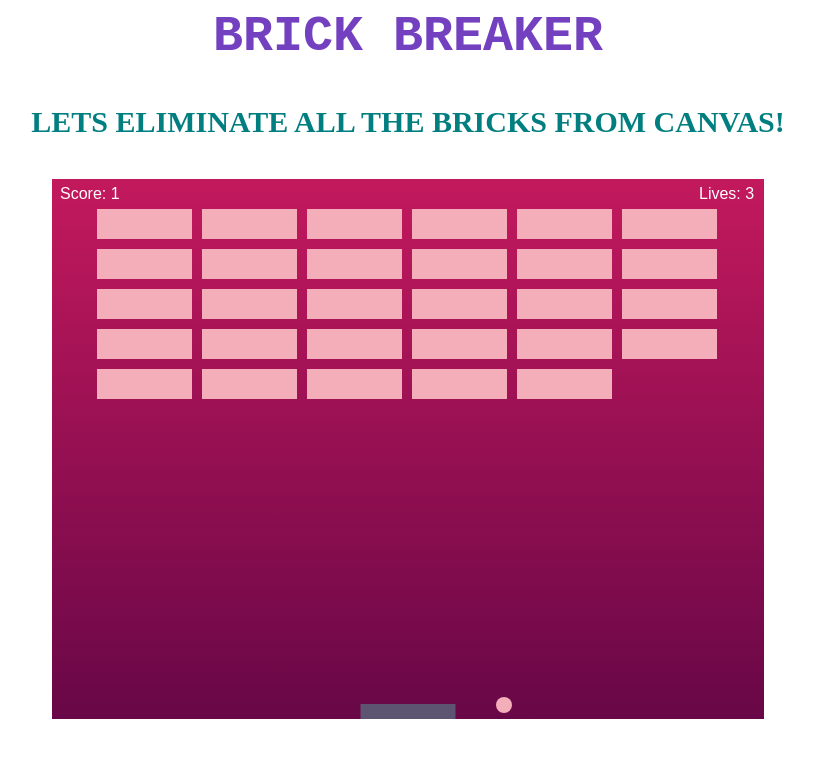
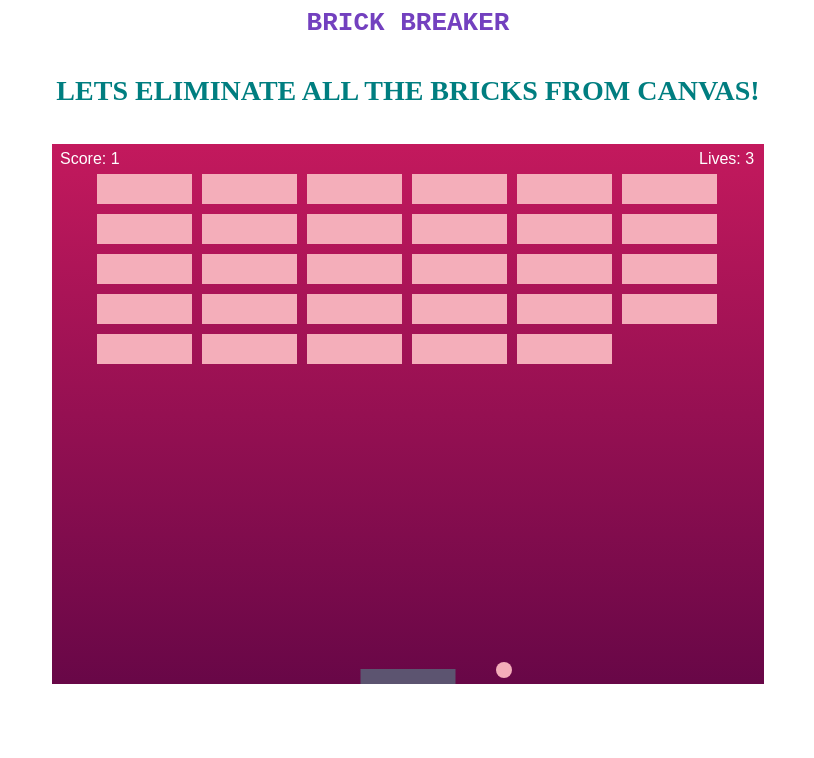
Before and after one commit to vanshika6276/Brick-Breaker-Game, a plain HTML site: page index.html in a window 1280 px wide. Shown: the whole page, without its empty margins (232-1046 px from the left). Drawn offline with Linux system fonts and the light colour scheme.

Commit message:
style.css

```diff
--- a/style.css
+++ b/style.css
@@ -16,9 +16,10 @@ html {
     color: rgb(115, 64, 191);
     margin: auto;
     font-family: monospace;
-    font-size:50px
+    font-size:40px
+    line-height:0.5em;
   }
   h4 {
     color: rgb(0, 126, 128);
-    font-size: 30px;
+    font-size: 28px;
   }
```
